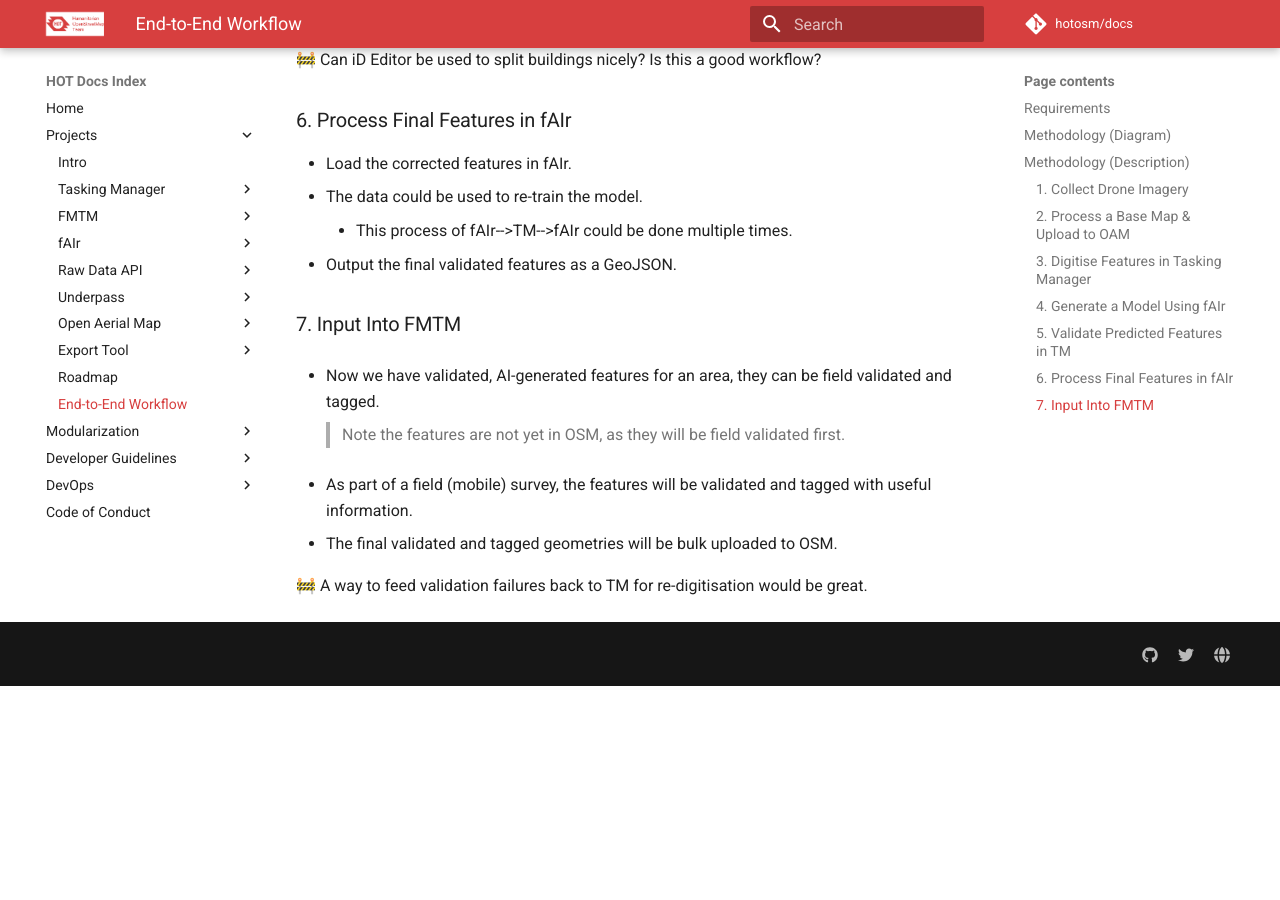
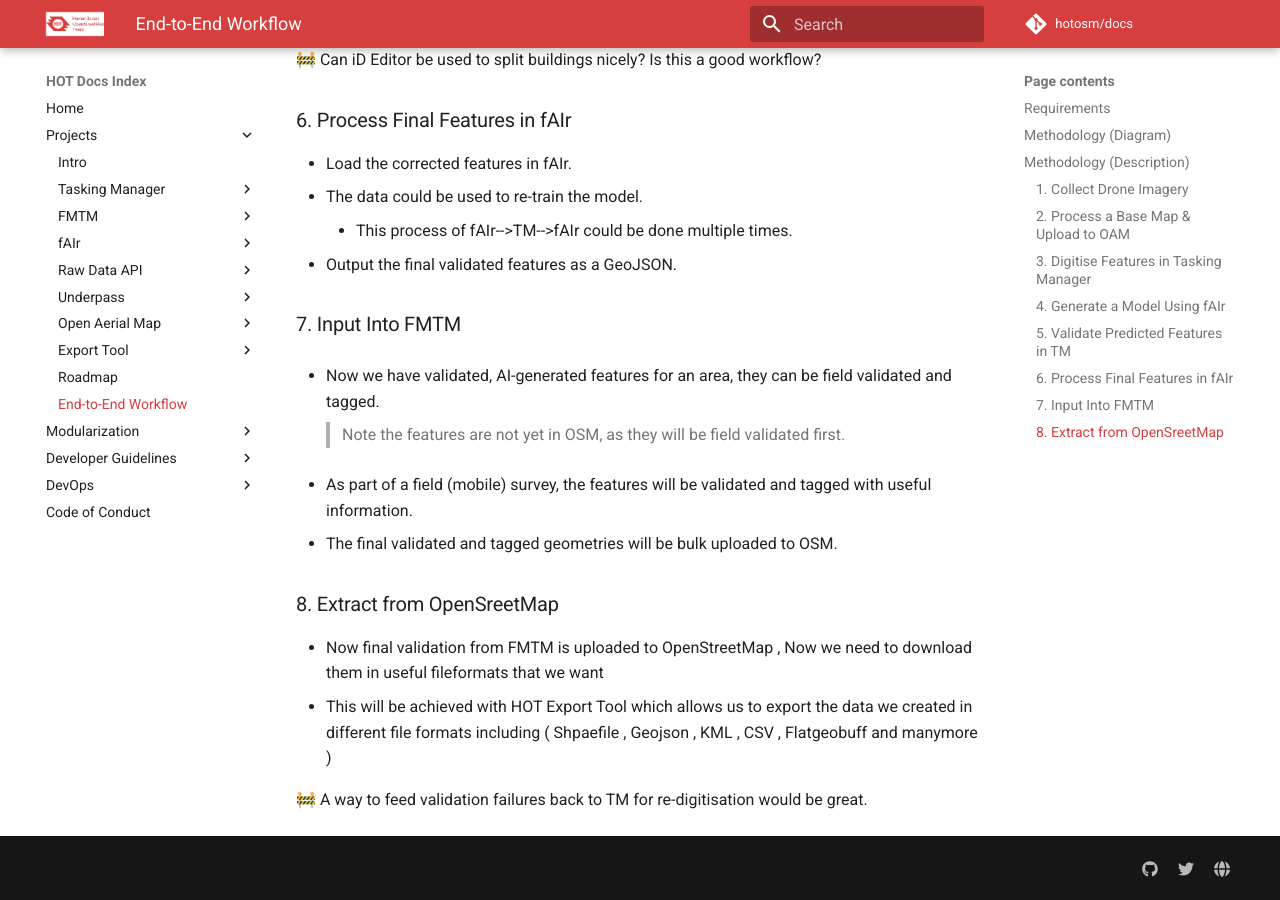
Before and after one commit to hotosm/docs, an MkDocs documentation site: the page built from docs/e2e-overview.md, in a window 1280 px wide and 900 px high, scrolled down 1816 px. Built offline with MkDocs 1.6.1 and Material for MkDocs 9.7.7, drawn with Linux system fonts in a browser that asks for light colours; comment, search, counter and statistics services are not loaded; before the commit the page ends 2502 px from its top, so only the background shows below that.

Commit message:
Add export tool the e2e steps

```diff
--- a/docs/e2e-overview.md
+++ b/docs/e2e-overview.md
@@ -85,4 +85,9 @@
   useful information.
 - The final validated and tagged geometries will be bulk uploaded to OSM.
 
+### 8. Extract from OpenSreetMap
+
+- Now final validation from FMTM is uploaded to OpenStreetMap , Now we need to download them in useful fileformats that we want
+- This will be achieved with HOT Export Tool which allows us to export the data we created in different file formats including ( Shpaefile , Geojson , KML , CSV , Flatgeobuff and manymore )
+
 🚧 A way to feed validation failures back to TM for re-digitisation would be great.
```
